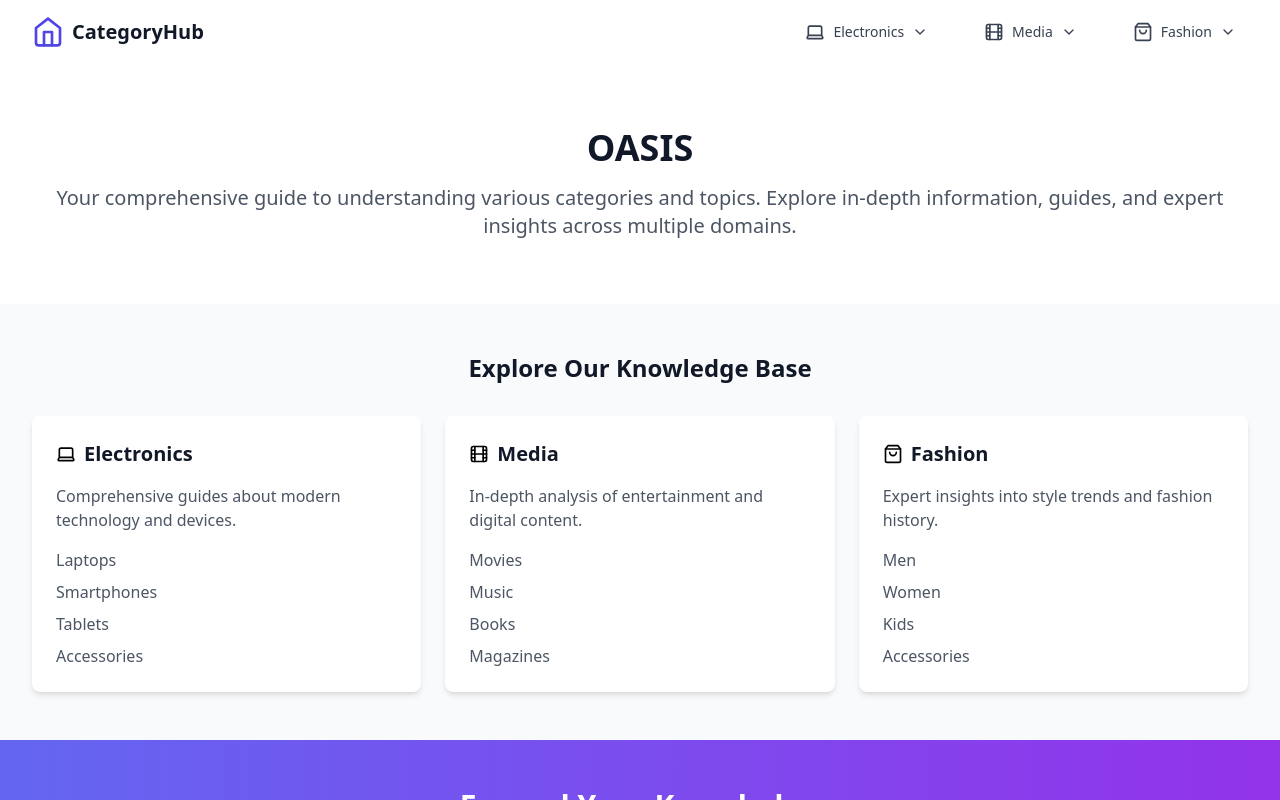
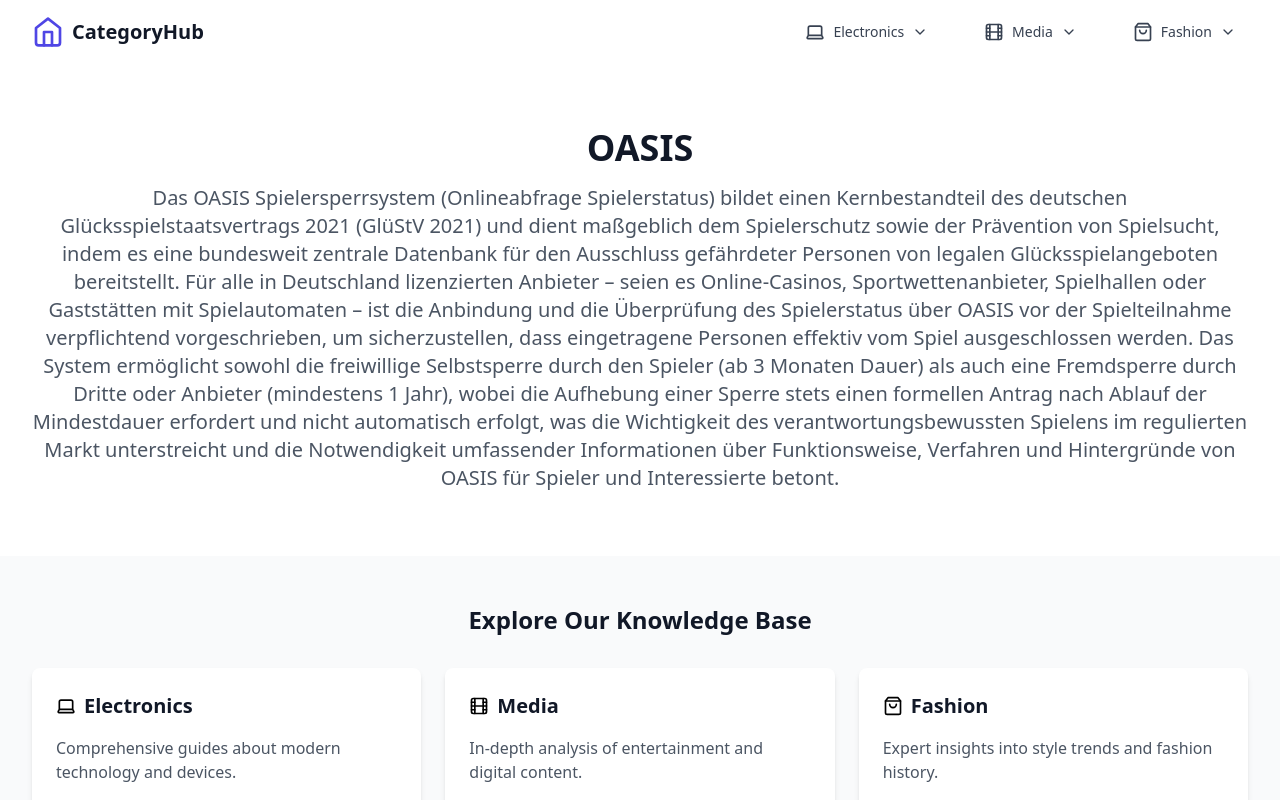
Before and after one commit to gulbazaur/sb1-cxgxrahf, a React (Vite) app: page / in a window 1280 px wide. Shown: the top 800 px of the page. Built offline with nearby package versions, Linux system fonts and the light colour scheme.

Commit message:
Update HomePage.tsx

```diff
--- a/src/pages/HomePage.tsx
+++ b/src/pages/HomePage.tsx
@@ -12,8 +12,7 @@ export function HomePage() {
             OASIS
           </h1>
           <p className="text-xl text-gray-600 text-center">
-            Your comprehensive guide to understanding various categories and topics.
-            Explore in-depth information, guides, and expert insights across multiple domains.
+            Das OASIS Spielersperrsystem (Onlineabfrage Spielerstatus) bildet einen Kernbestandteil des deutschen Glücksspielstaatsvertrags 2021 (GlüStV 2021) und dient maßgeblich dem Spielerschutz sowie der Prävention von Spielsucht, indem es eine bundesweit zentrale Datenbank für den Ausschluss gefährdeter Personen von legalen Glücksspielangeboten bereitstellt. Für alle in Deutschland lizenzierten Anbieter – seien es Online-Casinos, Sportwettenanbieter, Spielhallen oder Gaststätten mit Spielautomaten – ist die Anbindung und die Überprüfung des Spielerstatus über OASIS vor der Spielteilnahme verpflichtend vorgeschrieben, um sicherzustellen, dass eingetragene Personen effektiv vom Spiel ausgeschlossen werden. Das System ermöglicht sowohl die freiwillige Selbstsperre durch den Spieler (ab 3 Monaten Dauer) als auch eine Fremdsperre durch Dritte oder Anbieter (mindestens 1 Jahr), wobei die Aufhebung einer Sperre stets einen formellen Antrag nach Ablauf der Mindestdauer erfordert und nicht automatisch erfolgt, was die Wichtigkeit des verantwortungsbewussten Spielens im regulierten Markt unterstreicht und die Notwendigkeit umfassender Informationen über Funktionsweise, Verfahren und Hintergründe von OASIS für Spieler und Interessierte betont.
           </p>
         </div>
       </div>
```
